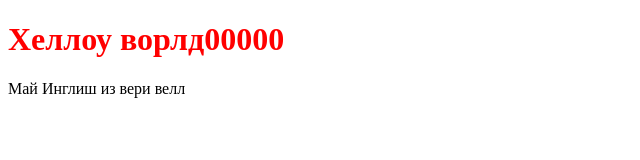
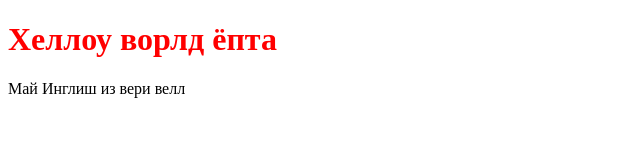
Before and after one commit to 4myExp/indesk, a plain HTML site: page index.html in a window 1280 px wide. Shown: the full height of the page, 0-640 px from the left. Drawn offline with Linux system fonts and the light colour scheme.

Commit message:
update index.html

```diff
--- a/index.html
+++ b/index.html
@@ -59,7 +59,7 @@
 
 <body>
 
-<h1> Хеллоу ворлд00000 </h1>
+<h1> Хеллоу ворлд ёпта </h1>
 <p> Май Инглиш из вери велл </p>
 
 </body>
```
